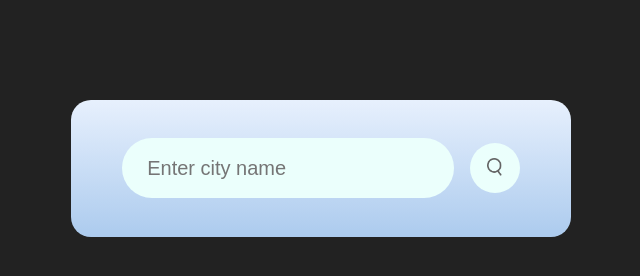
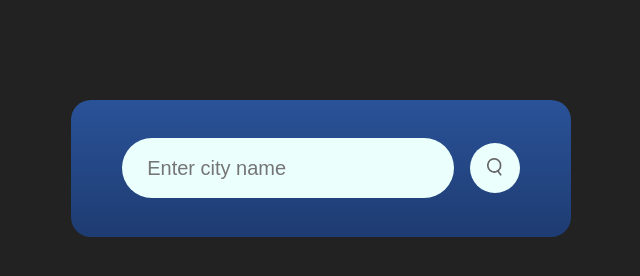
Before and after one commit to M15HR4/Weather-app, a plain HTML site: page index.html in a window 1280 px wide. Shown: the whole page, without its empty margins (319-959 px from the left). Drawn offline with Linux system fonts and the light colour scheme.

Commit message:
style.css

```diff
--- a/style.css
+++ b/style.css
@@ -20,7 +20,7 @@ body {
     width: 80%;
     max-width: 500px;
     height: auto;
-    background-image: linear-gradient(to top, #accbee 0%, #e7f0fd 100%);
+    background-image: linear-gradient(to top, #1e3c72 0%, #1e3c72 1%, #2a5298 100%);
     color: #fff;
     margin: 100px auto 0;
     border-radius: 20px;
```
